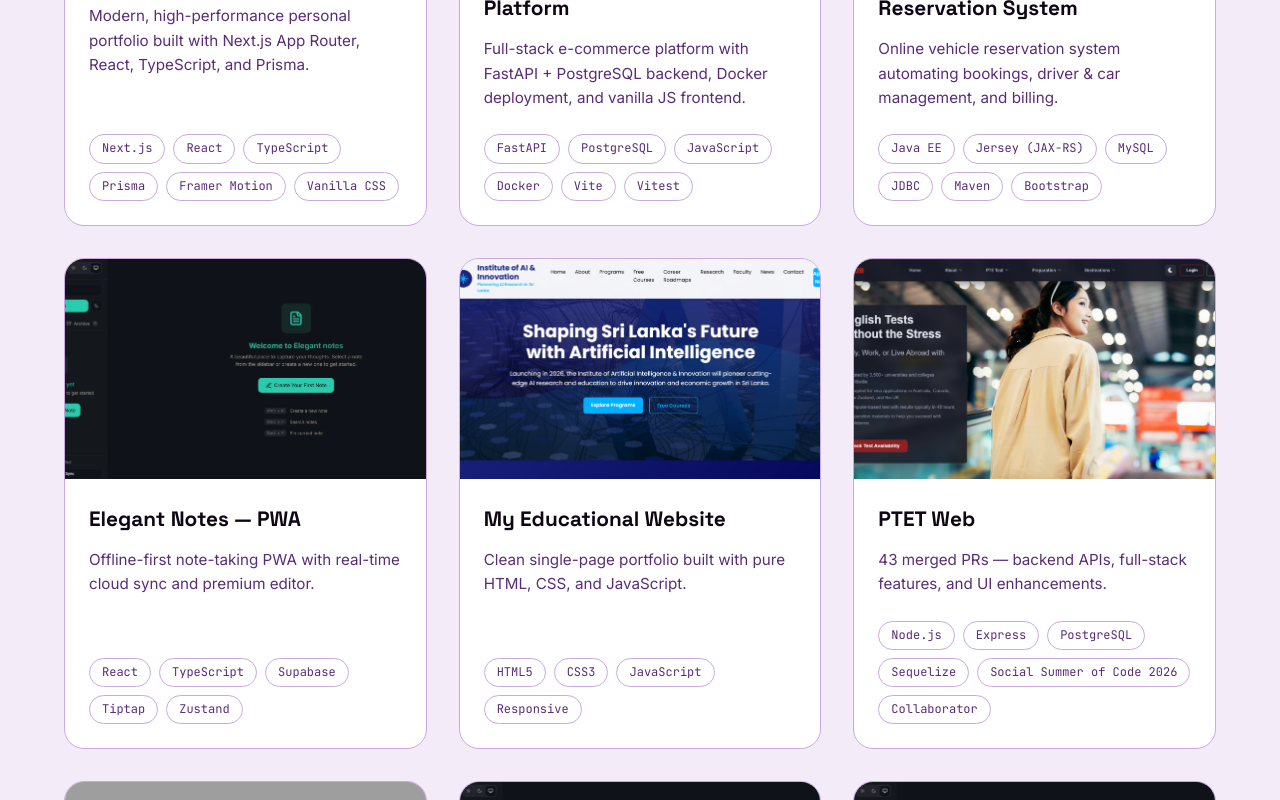
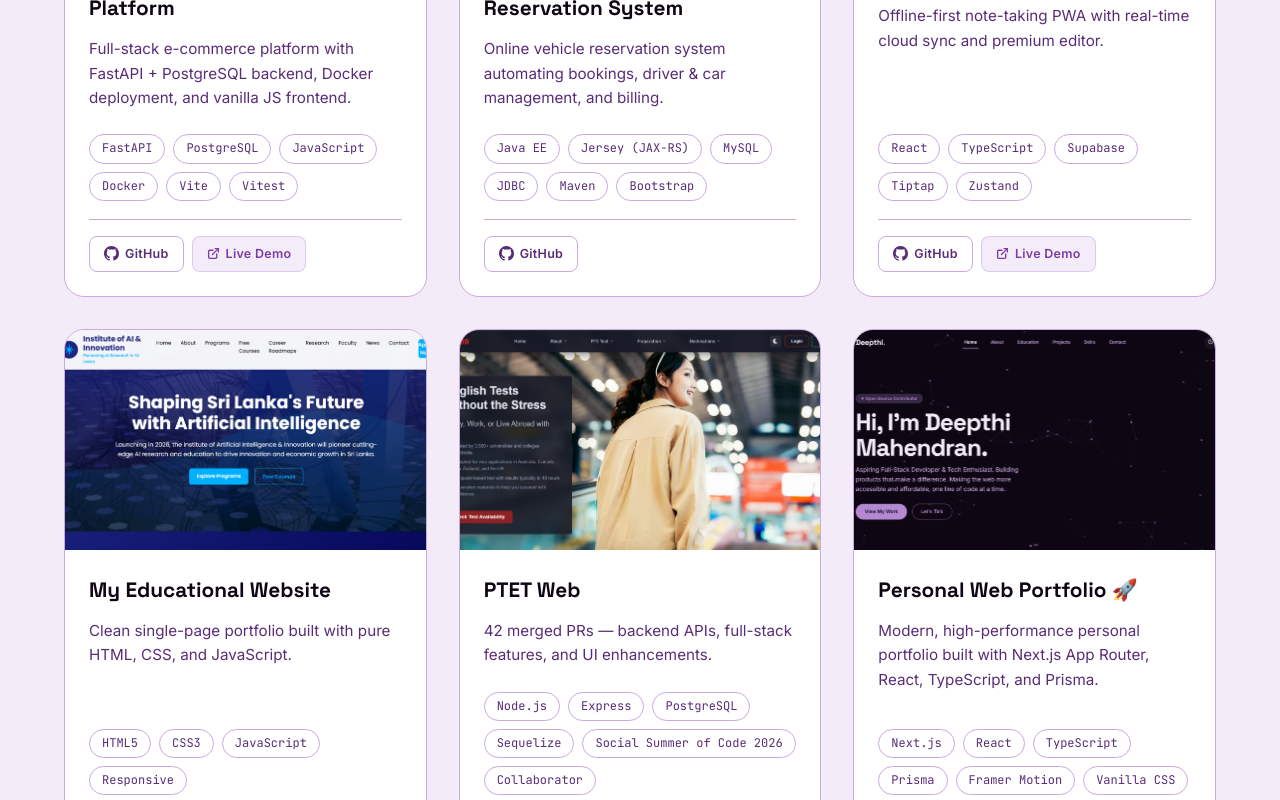
Before and after one commit to deepthi-mahendran/Portfolio, a Next.js app: page /projects in a window 1280 px wide. Shown: the part 660-1460 px from the top of the page. Built offline with nearby package versions, Linux system fonts and the light colour scheme; grey boxes are pictures that could not be loaded.

Commit message:
feat(projects): add GitHub and Live Demo buttons on cards, exclude learning from All filter, reorder portfolio after PTET Web; fix(footer): replace heart entity with proper emoji

```diff
--- a/app/globals.css
+++ b/app/globals.css
@@ -1672,3 +1672,54 @@
     border-color: rgba(45, 212, 191, 0.2);
     color: var(--text-primary);
 }
+
+/* ── Card Action Buttons ── */
+.card-actions {
+    display: flex;
+    gap: 8px;
+    margin-top: 18px;
+    padding-top: 16px;
+    border-top: 1px solid var(--border-color);
+}
+
+.card-btn {
+    display: inline-flex;
+    align-items: center;
+    gap: 6px;
+    padding: 7px 14px;
+    border-radius: 8px;
+    font-size: 0.78rem;
+    font-weight: 600;
+    font-family: var(--font-body);
+    text-decoration: none;
+    transition: all 0.22s ease;
+    white-space: nowrap;
+    letter-spacing: 0.3px;
+}
+
+.card-btn-ghost {
+    background: transparent;
+    border: 1px solid var(--border-color);
+    color: var(--text-secondary);
+}
+
+.card-btn-ghost:hover {
+    background: rgba(181, 136, 211, 0.12);
+    border-color: var(--accent);
+    color: var(--accent);
+    transform: translateY(-2px);
+}
+
+.card-btn-accent {
+    background: rgba(181, 136, 211, 0.15);
+    border: 1px solid rgba(181, 136, 211, 0.35);
+    color: var(--accent);
+}
+
+.card-btn-accent:hover {
+    background: var(--accent);
+    border-color: var(--accent);
+    color: var(--bg-primary);
+    transform: translateY(-2px);
+    box-shadow: 0 6px 20px var(--accent-glow-strong);
+}
--- a/app/projects/page.tsx
+++ b/app/projects/page.tsx
@@ -5,17 +5,6 @@
 
 const DATA = {
   projects: [
-    {
-      id: 'web-portfolio',
-      title: 'Personal Web Portfolio 🚀',
-      description: 'Modern, high-performance personal portfolio built with Next.js App Router, React, TypeScript, and Prisma.',
-      category: 'fullstack',
-      tags: ['Next.js', 'React', 'TypeScript', 'Prisma', 'Framer Motion', 'Vanilla CSS'],
-      image: '/images/Portfolio.png',
-      link: 'https://deepthi-paul.vercel.app/',
-      github: 'https://github.com/deepthi-mahendran/Portfolio',
-      detail: 'Modern, high-performance personal portfolio built with Next.js (App Router), React, and TypeScript. Features Framer Motion page transitions, an interactive HTML5 Canvas hero particle networking simulation, a glassmorphism dark/light theme engine, Prisma database schema integration, and perfect 100 Lighthouse performance scores.'
-    },
     {
       id: 'sara',
       title: 'Sara — Modern E-Commerce Platform',
@@ -63,13 +52,24 @@
     {
       id: 'ssoc-2026',
       title: 'PTET Web',
-      description: '43 merged PRs — backend APIs, full-stack features, and UI enhancements.',
+      description: '42 merged PRs — backend APIs, full-stack features, and UI enhancements.',
       category: 'opensource',
       tags: ['Node.js', 'Express', 'PostgreSQL', 'Sequelize', 'Social Summer of Code 2026', 'Collaborator'],
       image: '/images/ptet.png',
       link: 'https://github.com/AnthropicBots/ptet-web',
       github: 'https://github.com/AnthropicBots/ptet-web/pulls?q=is%3Apr+author%3Adeepthi-mahendran',
       detail: 'Open-source contributor with 40+ merged pull requests. Built backend APIs (Daily Tip, Study Materials CRUD, Recommendations, Bookmark), implemented full-stack features, and fixed dark/light theme support across the application.'
+    },
+    {
+      id: 'web-portfolio',
+      title: 'Personal Web Portfolio 🚀',
+      description: 'Modern, high-performance personal portfolio built with Next.js App Router, React, TypeScript, and Prisma.',
+      category: 'fullstack',
+      tags: ['Next.js', 'React', 'TypeScript', 'Prisma', 'Framer Motion', 'Vanilla CSS'],
+      image: '/images/Portfolio.png',
+      link: 'https://deepthi-paul.vercel.app/',
+      github: 'https://github.com/deepthi-mahendran/Portfolio',
+      detail: 'Modern, high-performance personal portfolio built with Next.js (App Router), React, and TypeScript. Features Framer Motion page transitions, an interactive HTML5 Canvas hero particle networking simulation, a glassmorphism dark/light theme engine, Prisma database schema integration, and perfect 100 Lighthouse performance scores.'
     },
     {
       id: 'slia-intern',
@@ -332,7 +332,7 @@
   const [modalData, setModalData] = useState<typeof DATA.projects[0] | null>(null)
 
   const filteredProjects = filter === 'all'
-    ? DATA.projects
+    ? DATA.projects.filter(p => p.category !== 'learning')
     : DATA.projects.filter(p => p.category === filter)
 
   useEffect(() => {
@@ -380,6 +380,20 @@
                     <h3>{p.title}</h3>
                     <p>{p.description}</p>
                     <div className="tags">{p.tags.map(t => <span key={t}>{t}</span>)}</div>
+                    <div className="card-actions" onClick={e => e.stopPropagation()}>
+                      {p.github && p.github !== '#' && (
+                        <a href={p.github} target="_blank" rel="noopener noreferrer" className="card-btn card-btn-ghost" aria-label="GitHub">
+                          <svg width="15" height="15" viewBox="0 0 24 24" fill="currentColor"><path d="M12 0C5.37 0 0 5.37 0 12c0 5.31 3.435 9.795 8.205 11.385.6.105.825-.255.825-.57 0-.285-.015-1.23-.015-2.235-3.015.555-3.795-.735-4.035-1.41-.135-.345-.72-1.41-1.23-1.695-.42-.225-1.02-.78-.015-.795.945-.015 1.62.87 1.845 1.23 1.08 1.815 2.805 1.305 3.495.99.105-.78.42-1.305.765-1.605-2.67-.3-5.46-1.335-5.46-5.925 0-1.305.465-2.385 1.23-3.225-.12-.3-.54-1.53.12-3.18 0 0 1.005-.315 3.3 1.23.96-.27 1.98-.405 3-.405s2.04.135 3 .405c2.295-1.56 3.3-1.23 3.3-1.23.66 1.65.24 2.88.12 3.18.765.84 1.23 1.905 1.23 3.225 0 4.605-2.805 5.625-5.475 5.925.435.375.81 1.095.81 2.22 0 1.605-.015 2.895-.015 3.3 0 .315.225.69.825.57A12.02 12.02 0 0 0 24 12c0-6.63-5.37-12-12-12z"/></svg>
+                          GitHub
+                        </a>
+                      )}
+                      {p.link && p.link !== '#' && (
+                        <a href={p.link} target="_blank" rel="noopener noreferrer" className="card-btn card-btn-accent" aria-label="Live Demo">
+                          <svg width="13" height="13" viewBox="0 0 24 24" fill="none" stroke="currentColor" strokeWidth="2.5" strokeLinecap="round" strokeLinejoin="round"><path d="M18 13v6a2 2 0 0 1-2 2H5a2 2 0 0 1-2-2V8a2 2 0 0 1 2-2h6"/><polyline points="15 3 21 3 21 9"/><line x1="10" y1="14" x2="21" y2="3"/></svg>
+                          Live Demo
+                        </a>
+                      )}
+                    </div>
                 </div>
               </div>
             ))}
--- a/components/Footer.tsx
+++ b/components/Footer.tsx
@@ -2,7 +2,7 @@
   return (
     <div className="footer">
       <div className="container">
-        © 2026 Deepthi Mahendran · Built with <span className="accent">♥</span> &amp; Next.js App Router
+        © 2026 Deepthi Mahendran · Built with <span className="accent">❤️</span>
       </div>
     </div>
   )
```
